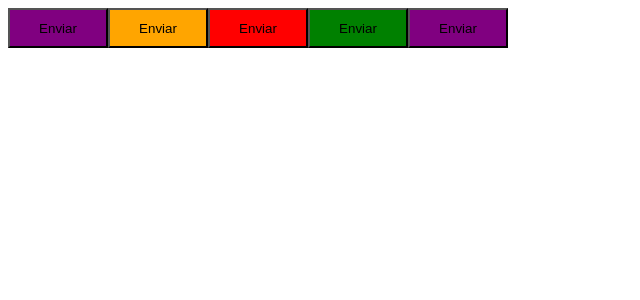
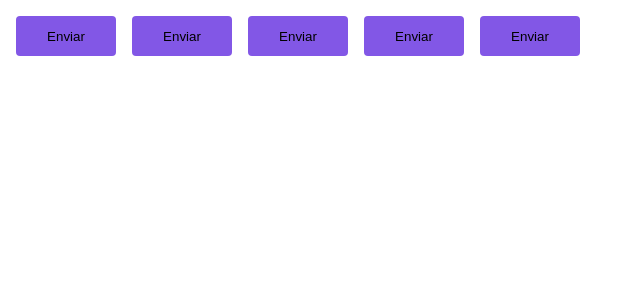
Before and after one commit to lucas54neves/pomodoro-timer, a React (Vite) app: page / in a window 1280 px wide. Shown: the top 300 px of the page, without its empty margins (0-640 px from the left). Built offline with nearby package versions, Linux system fonts and the light colour scheme.

Commit message:
feat: add themes

```diff
--- a/src/components/Button/Button.styles.ts
+++ b/src/components/Button/Button.styles.ts
@@ -17,8 +17,14 @@
   width: 100px;
   height: 40px;
 
-  ${(props) =>
+  border-radius: 4px;
+  border: 0;
+  margin: 8px;
+
+  background-color: ${(props) => props.theme.primary};
+
+  /* ${(props) =>
     css`
       background-color: ${buttonVariants[props.variant]};
-    `}
+    `}; */
 `;
--- /dev/null
+++ b/src/styles/themes/default.ts
@@ -0,0 +1,5 @@
+export const defaultTheme = {
+  white: '#FFF',
+  primary: '#8257e6',
+  secondary: 'orange',
+};
```
Also changed, not shown: src/App.tsx (+5 -2 lines).
